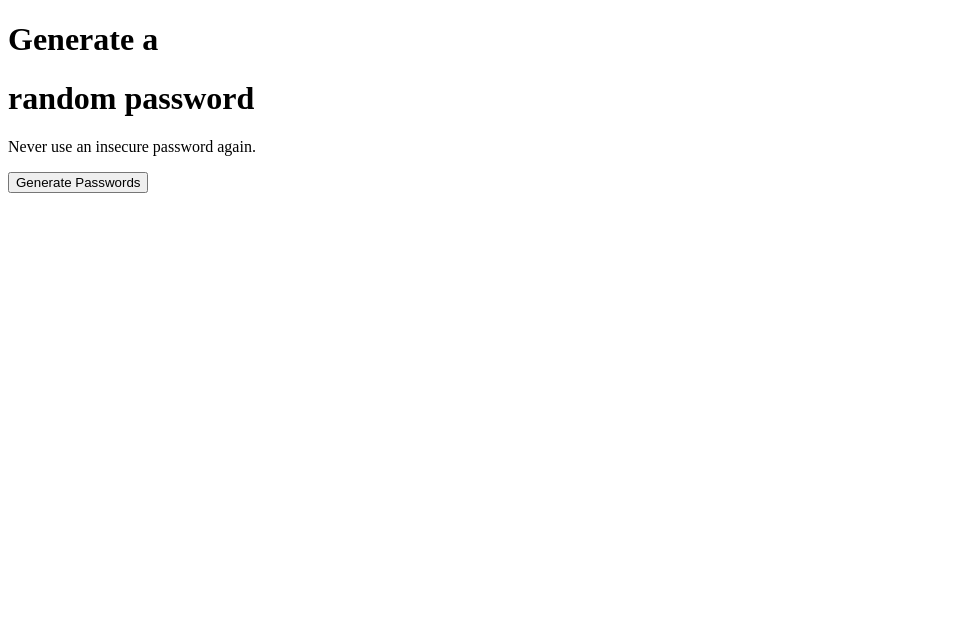
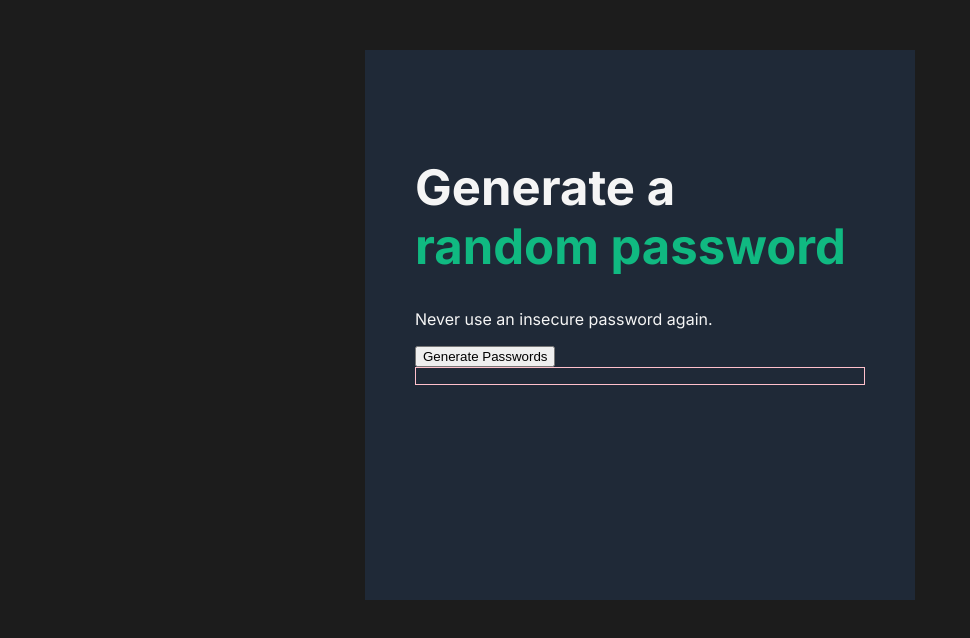
Before and after one commit to VioletSofyaWolf/Password-Generator, a plain HTML site: page index.html in a window 1280 px wide. Shown: the whole page, without its empty margins (0-970 px from the left). Drawn offline with Linux system fonts and the light colour scheme.

Commit message:
Centered content and styled backgrounds

```diff
--- a/index.css
+++ b/index.css
@@ -0,0 +1,40 @@
+@import url('https://fonts.googleapis.com/css2?family=Inter:wght@400;700&display=swap');
+
+:root {
+  --primary: #1f2937;
+  --accent: #10b981;
+  --background: #1c1c1c;
+}
+
+* {
+  box-sizing: border-box;
+}
+
+body {
+  padding: 0;
+  color: whitesmoke;
+  font-family: 'Inter', sans-serif;
+  background: var(--background);
+}
+
+.container {
+  width: 550px;
+  height: 550px;
+  /* margin: 50px 25px; */
+  margin: 50px auto;
+  padding: 75px 50px;
+  background: var(--primary);
+}
+
+h1 {
+  font-size: 49px;
+  font-weight: 800px;
+}
+
+span {
+  color: var(--accent);
+}
+
+.password-background {
+  border: 1px solid pink;
+}
--- a/index.html
+++ b/index.html
@@ -9,15 +9,15 @@
   </head>
 
   <body>
-    <h1>Generate a</h1>
-    <h1>random password</h1>
-    <p>Never use an insecure password again.</p>
-    <button id="button-el"">
-      Generate Passwords
-    </button>
-    <p id="passwordone-el"></p>
-    <p id="passwordtwo-el"></p>
-
+    <div class="container">
+      <h1>Generate a <span>random password</span></h1>
+      <p>Never use an insecure password again.</p>
+      <button id="generate-btn">Generate Passwords</button>
+      <div class="password-background">
+        <p id="passwordone-el"></p>
+        <p id="passwordtwo-el"></p>
+      </div>
+    </div>
     <script src="index.js" />
   </body>
 </html>
--- a/index.js
+++ b/index.js
@@ -94,9 +94,9 @@ const characters = [
 
 let passwordOneEl = document.getElementById('passwordone-el');
 let passwordTwoEl = document.getElementById('passwordtwo-el');
-let buttonEl = document.getElementById('button-el');
+let generateBtn = document.getElementById('generate-btn');
 
-buttonEl.addEventListener('click', generatePasswords);
+generateBtn.addEventListener('click', generatePasswords);
 
 function generatePasswords() {
   passwordOne();
```
